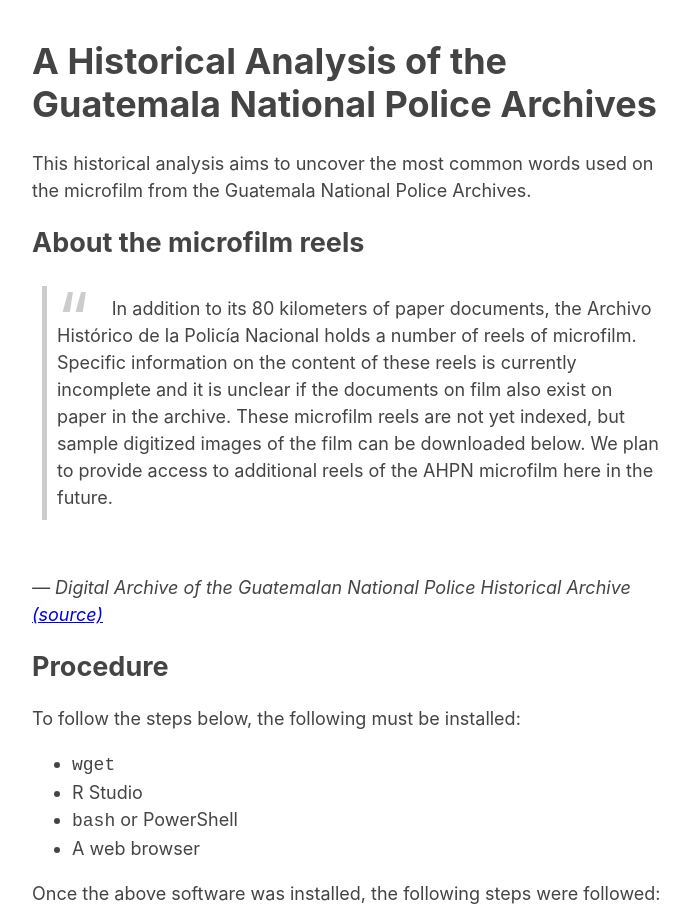
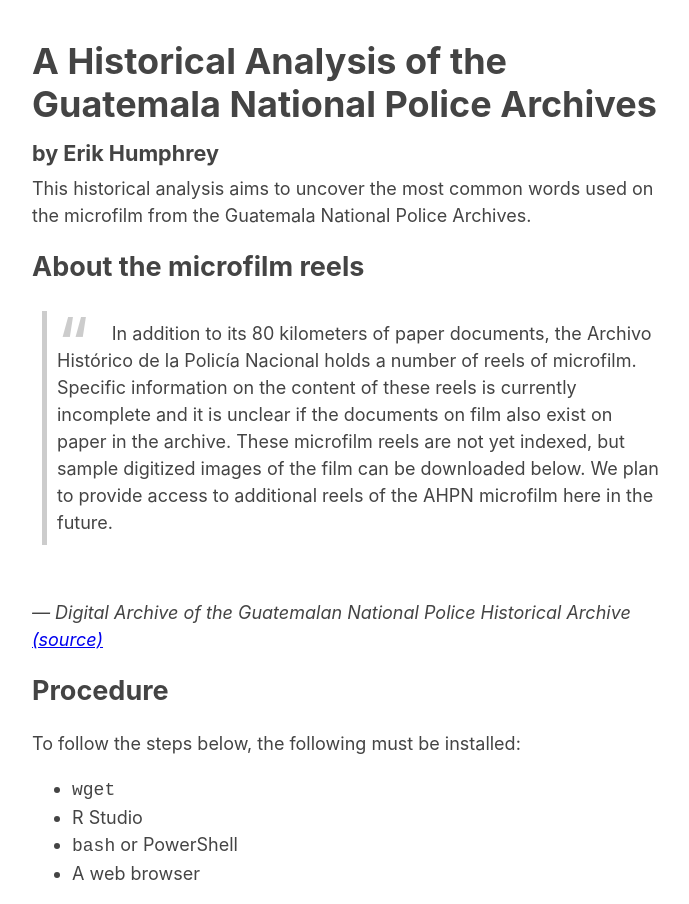
Before and after one commit to ErikHumphrey/hist3814o-s20-week6, a plain HTML site: page docs/index.html in a window 1280 px wide. Shown: the top 904 px of the page, without its empty margins (283-972 px from the left). Drawn offline with Linux system fonts and the light colour scheme.

Commit message:
Add author name

```diff
--- a/docs/index.html
+++ b/docs/index.html
@@ -8,6 +8,7 @@
     </head>
     <body>
         <h1>A Historical Analysis of the Guatemala National Police Archives</h1>
+        <div class="subtitle">by Erik Humphrey</div>
 
         <p>This historical analysis aims to uncover the most common words used on the microfilm from the Guatemala National Police Archives.</p>
 
--- a/docs/styles.css
+++ b/docs/styles.css
@@ -9,7 +9,7 @@ body {
 h1,
 h2,
 h3 {
-	line-height: 1.2
+	line-height: 1.2;
 }
 
 @media (prefers-color-scheme: dark) {
@@ -42,3 +42,14 @@ blockquote {
   blockquote p {
     display: inline;
   }
+
+.subtitle {
+  line-height: 0.3;
+  display: block;
+    font-size: 1.2em;
+    margin-block-start: 0.83em;
+    margin-block-end: 0.83em;
+    margin-inline-start: 0px;
+    margin-inline-end: 0px;
+    font-weight: bold;
+}
```
